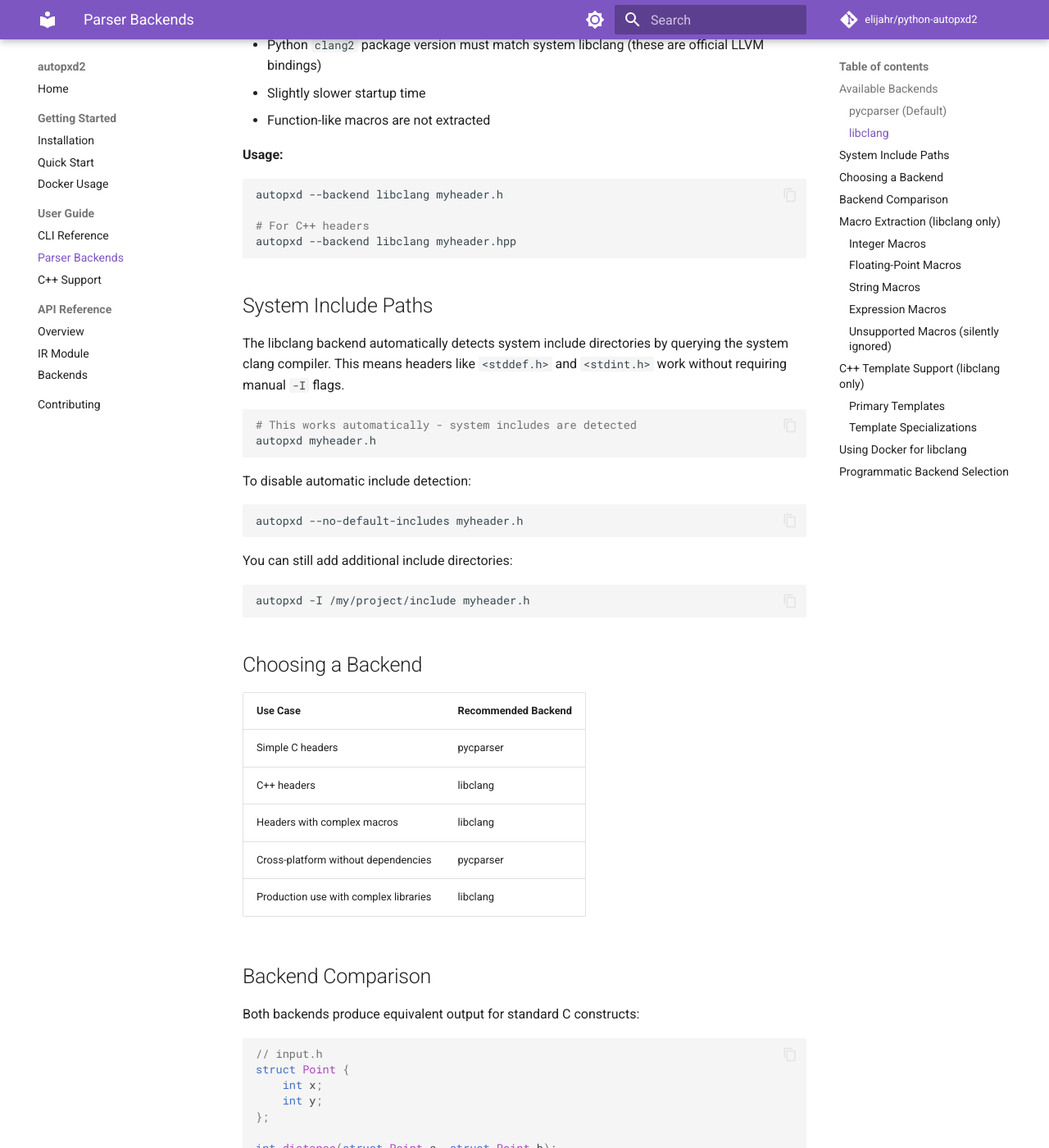
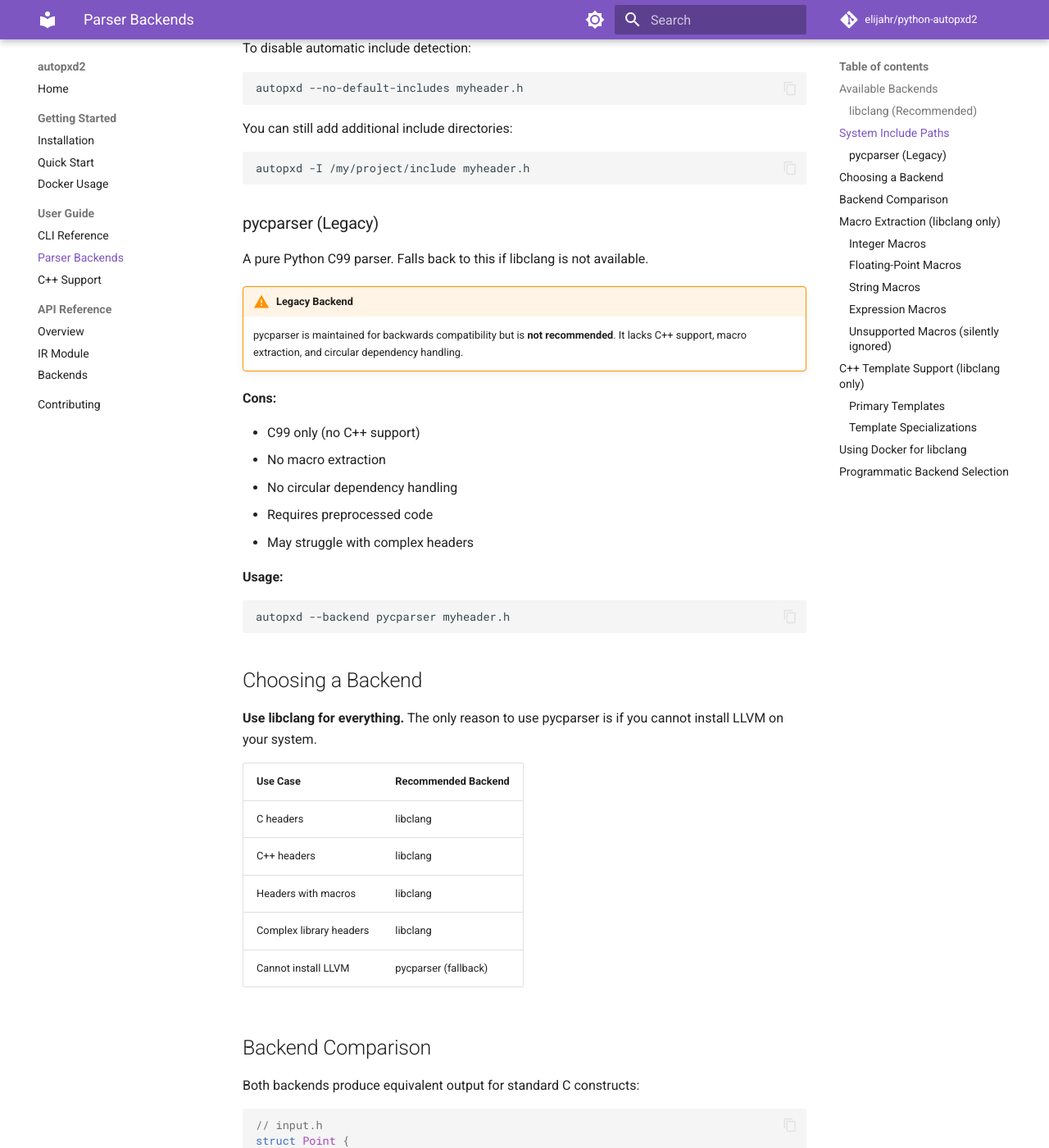
Before and after one commit to elijahr/python-autopxd2, an MkDocs documentation site: the page built from docs/user-guide/backends.md, in a window 1280 px wide and 1400 px high, scrolled down 1196 px. Shown: the whole window at 82% size. Built offline with MkDocs 1.6.1 and Material for MkDocs 9.7.7, drawn with Linux system fonts in a browser that asks for light colours; comment, search, counter and statistics services are not loaded; the version menu is left out; some of the changed text lies outside the part shown.

Commit message:
docs: emphasize libclang as recommended throughout documentation

````diff
--- a/docs/getting-started/installation.md
+++ b/docs/getting-started/installation.md
@@ -1,20 +1,26 @@
 # Installation
 
-## Basic Installation
+## Recommended Installation
 
-Install autopxd2 from PyPI:
+Install autopxd2 and the libclang backend for full C/C++ support:
 
 ```bash
 pip install autopxd2
 ```
 
-This installs the package with the **pycparser** backend (pure Python C99 parser).
+Then install the `clang2` package matching your system's LLVM version:
 
-For **C++ support**, you also need the libclang backend - see [libclang Installation](#libclang-installation-c-support) below.
+```bash
+# One-liner: detect LLVM version and install matching clang2
+pip install "clang2==$(llvm-config --version | cut -d. -f1).*"
+```
 
-!!! note "Backend Selection"
-    autopxd2 automatically uses libclang if available, falling back to pycparser
-    otherwise. Use `autopxd --list-backends` to see which backends are available.
+See [libclang Setup](#libclang-setup) below for platform-specific LLVM installation.
+
+!!! warning "Without clang2"
+    Without the `clang2` package, autopxd2 falls back to the legacy **pycparser** backend,
+    which only supports C99 and lacks macro extraction, circular dependency handling,
+    and C++ support. **libclang is strongly recommended for all use cases.**
 
 ## Development Installation
 
@@ -36,9 +42,9 @@ docker run --rm -v $(pwd):/work -w /work ghcr.io/elijahr/python-autopxd2 autopxd
 
 See [Docker Usage](docker.md) for more details.
 
-## libclang Installation (C++ Support)
+## libclang Setup
 
-The libclang backend requires:
+The libclang backend (recommended for all use cases) requires:
 
 1. The system libclang library (LLVM)
 2. The Python `clang2` package matching your LLVM version
--- a/docs/user-guide/backends.md
+++ b/docs/user-guide/backends.md
@@ -1,34 +1,12 @@
 # Parser Backends
 
-autopxd2 supports multiple parser backends for converting C/C++ headers to Cython declarations.
+autopxd2 supports two parser backends. **libclang is strongly recommended** for all use cases.
 
 ## Available Backends
 
-### pycparser (Default)
+### libclang (Recommended)
 
-A pure Python C99 parser. Works out of the box with no external dependencies.
-
-**Pros:**
-
-- No external dependencies
-- Works on all platforms
-- Fast for simple headers
-
-**Cons:**
-
-- C99 only (no C++ support)
-- Requires preprocessed code (no comments or macros in input)
-- May struggle with complex headers
-
-**Usage:**
-
-```bash
-autopxd --backend pycparser myheader.h
-```
-
-### libclang
-
-Uses LLVM's clang library for parsing. Provides the same parser used by actual compilers.
+Uses LLVM's clang library for parsing. Provides the same parser used by production compilers.
 
 **Pros:**
 
@@ -76,15 +54,39 @@ You can still add additional include directories:
 autopxd -I /my/project/include myheader.h
 ```
 
+### pycparser (Legacy)
+
+A pure Python C99 parser. Falls back to this if libclang is not available.
+
+!!! warning "Legacy Backend"
+    pycparser is maintained for backwards compatibility but is **not recommended**.
+    It lacks C++ support, macro extraction, and circular dependency handling.
+
+**Cons:**
+
+- C99 only (no C++ support)
+- No macro extraction
+- No circular dependency handling
+- Requires preprocessed code
+- May struggle with complex headers
+
+**Usage:**
+
+```bash
+autopxd --backend pycparser myheader.h
+```
+
 ## Choosing a Backend
+
+**Use libclang for everything.** The only reason to use pycparser is if you cannot install LLVM on your system.
 
 | Use Case | Recommended Backend |
 |----------|---------------------|
-| Simple C headers | pycparser |
+| C headers | libclang |
 | C++ headers | libclang |
-| Headers with complex macros | libclang |
-| Cross-platform without dependencies | pycparser |
-| Production use with complex libraries | libclang |
+| Headers with macros | libclang |
+| Complex library headers | libclang |
+| Cannot install LLVM | pycparser (fallback) |
 
 ## Backend Comparison
 
````
Also changed, not shown: docs/index.md (+11 -12 lines).
